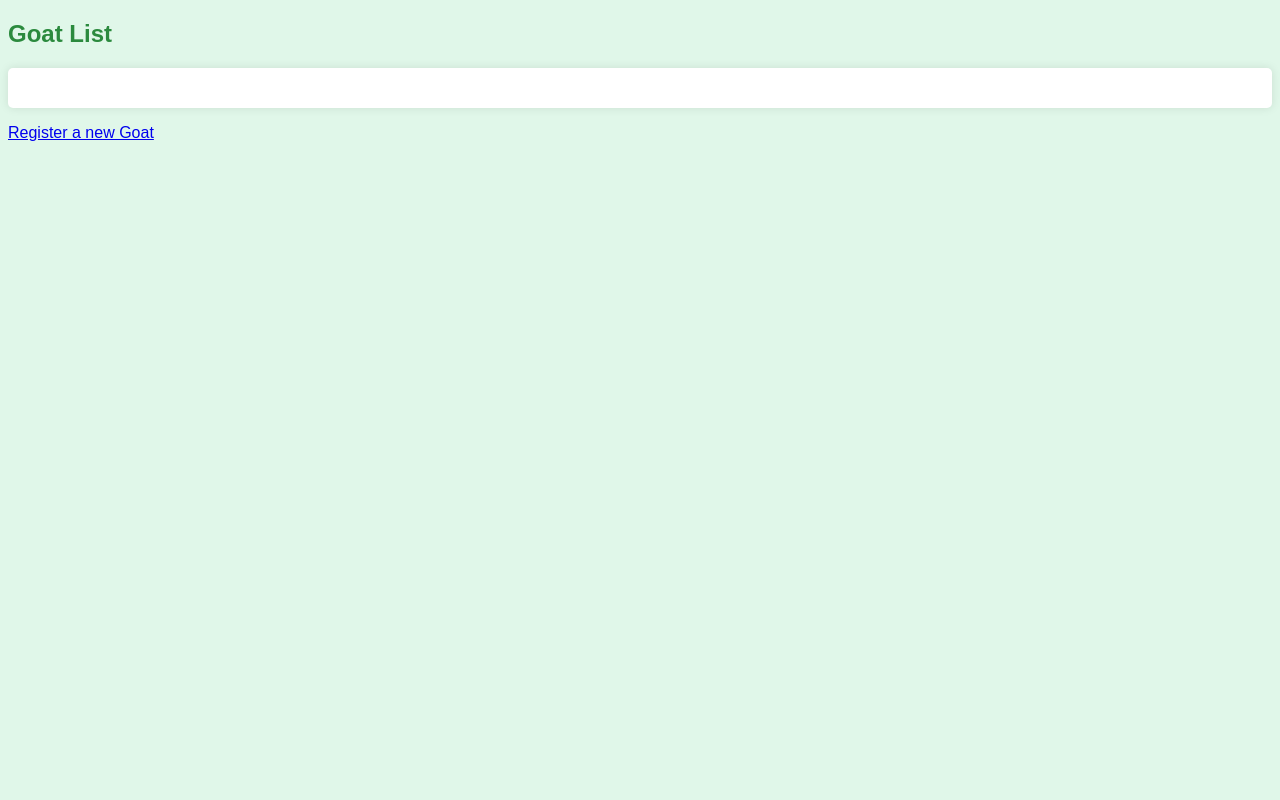
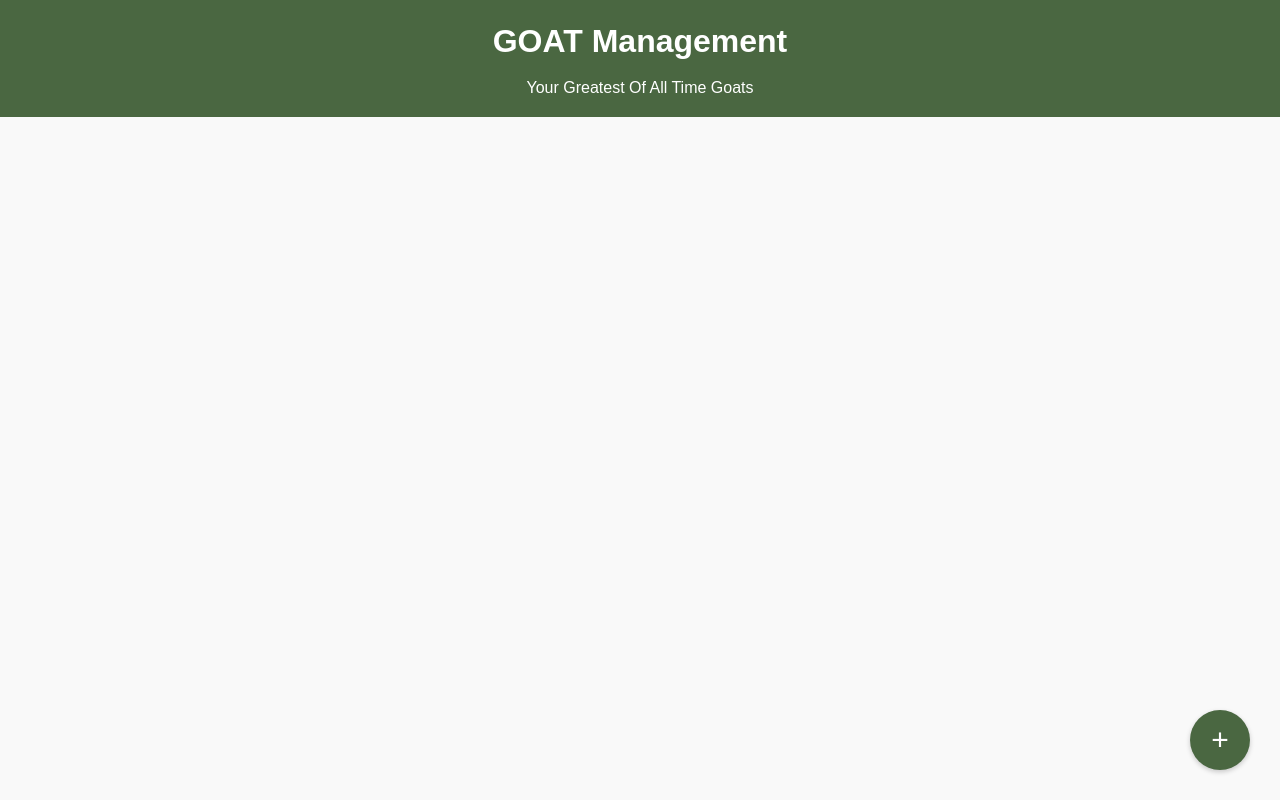
Before and after one commit to raghabramsey/django_goat, a Django app: page /goats/ in a window 1280 px wide. Run offline with Django 5.2, Linux system fonts and the light colour scheme; data that the repository does not hold is empty.

Commit message:
made significant improvement in frontend

```diff
--- a/goats/forms.py
+++ b/goats/forms.py
@@ -1,5 +1,11 @@
 from django import forms
 from .models import Goat
+
+
+class GoatUpdateForm(forms.ModelForm):
+    class Meta:
+        model = Goat
+        fields = ['tag_no', 'name', 'breed', 'dob', 'gender', 'weight', 'health_status', 'location', 'status', 'sire_id', 'dam_id']
 
 class GoatForm(forms.ModelForm):
     class Meta:
--- a/goats/models.py
+++ b/goats/models.py
@@ -30,8 +30,6 @@ class HistoricalGoat(models.Model):
     location = models.CharField(max_length=100)
     status = models.CharField(max_length=20)
     update_date = models.DateTimeField()
-    deleted_date = models.DateTimeField(null=True, blank=True)
-    change_date = models.DateTimeField(auto_now_add=True)
 
     def __str__(self):
         return f"History for {self.goat.name} at {self.change_date}"
--- a/goats/signals.py
+++ b/goats/signals.py
@@ -18,5 +18,4 @@ def save_goat_history(sender, instance, **kwargs):
             location=current_data.location,
             status=current_data.status,
             update_date=current_data.update_date,
-            deleted_date=current_data.deleted_date,
         )
--- /dev/null
+++ b/goats/static/css/list.css
@@ -0,0 +1,113 @@
+:root {
+    --primary-color: #4a6741;
+    --secondary-color: #a0c1b9;
+    --accent-color: #f0e4d4;
+    --text-color: #333;
+    --background-color: #f9f9f9;
+}
+
+* {
+    box-sizing: border-box;
+    margin: 0;
+    padding: 0;
+}
+
+body {
+    font-family: Arial, sans-serif;
+    line-height: 1.6;
+    color: var(--text-color);
+    background-color: var(--background-color);
+}
+
+.container {
+    max-width: 1200px;
+    margin: 0 auto;
+    padding: 20px;
+}
+
+header {
+    background-color: var(--primary-color);
+    color: white;
+    text-align: center;
+    padding: 1rem;
+}
+
+h1 {
+    margin-bottom: 0.5rem;
+}
+
+.goat-list {
+    display: flex;
+    flex-wrap: wrap;
+    gap: 20px;
+    margin-top: 20px;
+}
+
+.goat-card {
+    background-color: white;
+    border-radius: 8px;
+    box-shadow: 0 2px 4px rgba(0, 0, 0, 0.1);
+    overflow: hidden;
+    width: calc(33.333% - 20px);
+    transition: transform 0.3s ease;
+}
+
+.goat-card:hover {
+    transform: translateY(-5px);
+}
+
+.goat-card img {
+    width: 100%;
+    height: 200px;
+    object-fit: cover;
+}
+
+.goat-info {
+    padding: 15px;
+}
+
+.goat-name {
+    font-size: 1.2rem;
+    font-weight: bold;
+    margin-bottom: 10px;
+    color: var(--primary-color);
+}
+
+.goat-details {
+    font-size: 0.9rem;
+    color: var(--text-color);
+}
+
+.add-goat {
+    display: block;
+    width: 60px;
+    height: 60px;
+    background-color: var(--primary-color);
+    color: white;
+    text-decoration: none;
+    text-align: center;
+    line-height: 60px;
+    font-size: 30px;
+    border-radius: 50%;
+    position: fixed;
+    bottom: 30px;
+    right: 30px;
+    box-shadow: 0 2px 5px rgba(0, 0, 0, 0.2);
+    transition: background-color 0.3s ease;
+}
+
+.add-goat:hover {
+    background-color: var(--secondary-color);
+}
+
+@media (max-width: 768px) {
+    .goat-card {
+        width: calc(50% - 20px);
+    }
+}
+
+@media (max-width: 480px) {
+    .goat-card {
+        width: 100%;
+    }
+}
--- a/goats/templates/goats/goat_detail.html
+++ b/goats/templates/goats/goat_detail.html
@@ -18,5 +18,9 @@
 <p>Health Status: {{ goat.health_status }}</p>
 <p>Location: {{ goat.location }}</p>
 <p>Status: {{ goat.status }}</p>
+<a href="{% url 'goat_update' goat.id %}">Edit</a>
+<a href="{% url 'goat_history' goat.id %}">View History</a>
+
+
 </body>
 </html>
--- a/goats/templates/goats/goat_list.html
+++ b/goats/templates/goats/goat_list.html
@@ -5,17 +5,41 @@
 <head>
     <meta charset="UTF-8">
     <meta name="viewport" content="width=device-width, initial-scale=1.0">
-    <title>Document</title>
-    <link rel="stylesheet" type="text/css" href="{% static 'css/styles.css' %}">
+    <title>GOAT Management - GOAT List</title>
+    <link rel="stylesheet" type="text/css" href="{% static 'css/list.css' %}">
 
 </head>
 <body>
-    <h2>Goat List</h2>
-<ul>
-    {% for goat in goats %}
-        <li><a href="{% url 'goat_detail' goat.id %}">{{ goat.name }} ({{ goat.tag_no }})</a></li>
-    {% endfor %}
-</ul>
-<a href="{% url 'register_goat' %}">Register a new Goat</a>
+    <header>
+        <h1>GOAT Management</h1>
+        <p>Your Greatest Of All Time Goats</p>
+    </header>
+
+    <main class="container">
+        <section class="goat-list">
+            {% for goat in goats %}
+            <article class="goat-card" href="{% url 'goat_detail' goat.id %}">
+                <img src="{% static 'image/logo.svg' %}" width="200" height="300" alt="Goat Image">
+
+
+                <div class="goat-info" href="{% url 'goat_detail' goat.id %}">
+                    <h2 class="goat-name">{{ goat.name }} </h2>
+                    <p class="goat-details">({{ goat.tag_no }})</p>
+                    <p class="goat-details" > weight: {{goat.weight }}</p>
+                    <p class="goat-details">Health Status: {{ goat.health_status }}</p>
+                    <a href="{% url 'goat_history' goat.id %}">View History</a>
+                    <a href="{% url 'goat_update' goat.id %}">Edit</a>
+
+
+                </div>
+
+                </article>
+                {% endfor %}
+            <!-- Add more goat cards as needed -->
+        </section>
+    </main>
+    <a href="{% url 'register_goat' %}" class="add-goat" aria-label="Add new goat">+</a>
+
+    <!-- <a href="% url 'register_goat' %" class="add-goat" aria-label="Add new goat">+</a> -->
 </body>
 </html>
--- a/goats/urls.py
+++ b/goats/urls.py
@@ -5,4 +5,7 @@ urlpatterns = [
     path('register/', views.register_goat, name='register_goat'),
     path('', views.goat_list, name='goat_list'),
     path('<int:goat_id>/', views.goat_detail, name='goat_detail'),
+    path('<int:goat_id>/update/', views.goat_update, name='goat_update'),
+    path('goats/<int:goat_id>/history/', views.goat_history, name='goat_history'),
+
 ]
--- a/goats/views.py
+++ b/goats/views.py
@@ -1,6 +1,38 @@
 from django.shortcuts import render, redirect, get_object_or_404
-from .models import Goat
+from .models import Goat,HistoricalGoat
 from .forms import GoatForm
+from .forms import GoatUpdateForm
+from django.utils import timezone
+
+
+def goat_update(request, goat_id):
+    goat = get_object_or_404(Goat, id=goat_id)
+
+    if request.method == 'POST':
+        form = GoatUpdateForm(request.POST, instance=goat)
+        if form.is_valid():
+            # Save the previous state to history
+            HistoricalGoat.objects.create(
+                goat=goat,
+                name=goat.name,
+                breed=goat.breed,
+                dob=goat.dob,
+                gender=goat.gender,
+                weight=goat.weight,
+                health_status=goat.health_status,
+                location=goat.location,
+                status=goat.status,
+                update_date=timezone.now(),
+            )
+            # Save the updated goat
+            form.save()
+            return redirect('goat_detail', goat_id= goat.id)
+
+    else:
+        form = GoatUpdateForm(instance=goat)
+
+    return render(request, 'goats/update_goat.html', {'form': form, 'goat': goat})
+
 
 def register_goat(request):
     if request.method == 'POST':
@@ -8,6 +40,7 @@ def register_goat(request):
         if form.is_valid():
             form.save()
             return redirect('goat_list')
+
     else:
         form = GoatForm()
     return render(request, 'goats/register_goat.html', {'form': form})
@@ -19,3 +52,9 @@ def goat_list(request):
 def goat_detail(request, goat_id):
     goat = get_object_or_404(Goat, pk=goat_id)
     return render(request, 'goats/goat_detail.html', {'goat': goat})
+
+
+def goat_history(request, goat_id):
+    # Get all history entries for the specified goat
+    history_entries = HistoricalGoat.objects.filter(goat_id=goat_id).order_by('-update_date')
+    return render(request, 'goats/goat_history.html', {'history_entries': history_entries})
```
Also changed, not shown: goats/static/css/style.css (added, +53 -0 lines), goats/static/css/styles.css (+86 -10 lines), goats/templates/goats/goat_history.html (added, +43 -0 lines), goats/templates/goats/register_goat.html (+98 -8 lines), goats/templates/goats/update_goat.html (added, +18 -0 lines), goats/migrations/0002_rename_dam_id_goat_dam_rename_sire_id_goat_sire_and_more.py (added), goats/migrations/0003_goat_update_date.py (added), goats/migrations/0004_goat_deleted_date.py (added), goats/migrations/0005_goathistory_deleted_date.py (added), goats/migrations/0006_rename_dam_goat_dam_id_rename_sire_goat_sire_id_and_more.py (added), goats/migrations/0007_remove_historicalgoat_change_date_and_more.py (added), goats/static/image/logo.svg (added).
